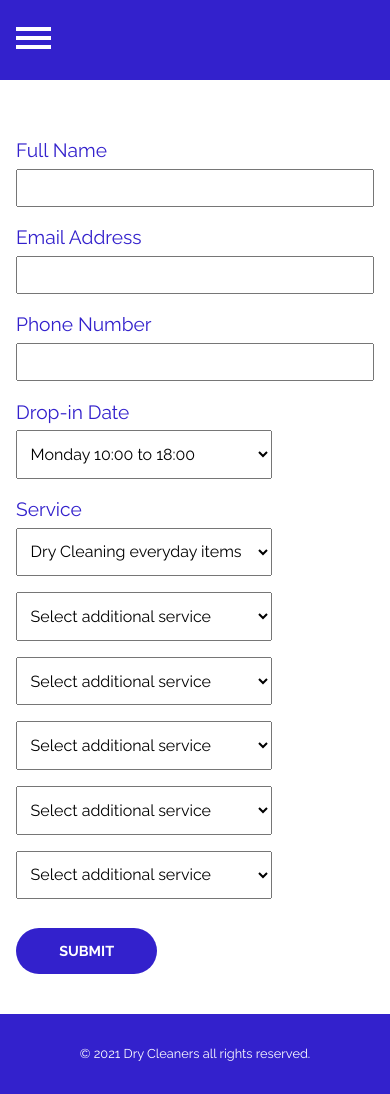
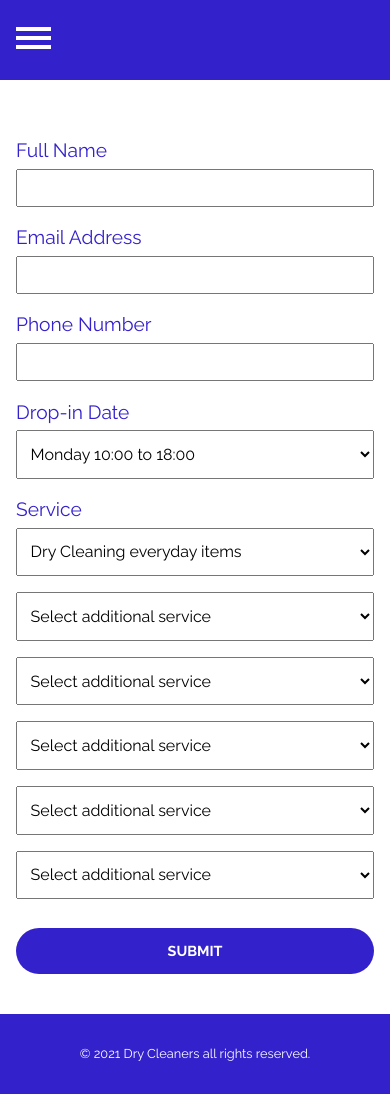
Before and after one commit to Charlie-Doherty/Dry-Cleaning, a plain HTML site: page booking.html in a window 390 px wide. Drawn offline with Linux system fonts and the light colour scheme.

Commit message:
Add files via upload

```diff
--- a/CSS/booking.css
+++ b/CSS/booking.css
@@ -116,7 +116,6 @@ main{
 form{
     width: 50em;
     max-width: 100%;
-    margin: auto;
 }
 
 label{
@@ -137,12 +136,12 @@ select{
     outline: none;
     padding: 0.8em 0.6em;
     font-size: 1rem;
-    width: 16em;
+    width: 100%;
 }
 
 .services{
     display: grid;
-    grid-template-columns: repeat(auto-fit, 16em);
+    grid-template-columns: repeat(auto-fit, minmax(16em, 1fr));
     grid-gap: 1em;
 }
 
@@ -223,6 +222,7 @@ footer p{
 
     input[type="submit"]{
         font-size: 0.9rem;
+        width: 100%;
     }
 
     footer{
```
